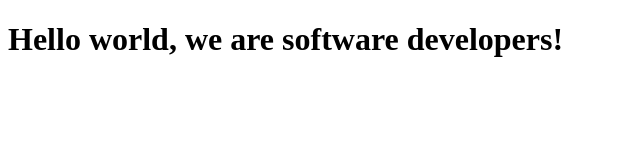
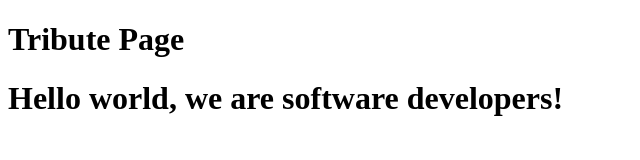
Before and after one commit to digomes87/Sofia-and-Diego, a plain HTML site: page index.html in a window 1280 px wide. Shown: the whole page, without its empty margins (0-640 px from the left). Drawn offline with Linux system fonts and the light colour scheme.

Commit message:
steps 1 to 3 Sofi

```diff
--- a/index.html
+++ b/index.html
@@ -8,8 +8,10 @@
 
   <body>
     <script src="https://cdn.freecodecamp.org/testable-projects-fcc/v1/bundle.js"></script>
-
-
+<main id="main">
+<h1 id="title">Tribute Page</h1>
+</main>
+<div id="img-div"></div>
       <h1>Hello world, we are software developers!</h1>
     <script  src="js/index.js"></script>
   </body>
```
